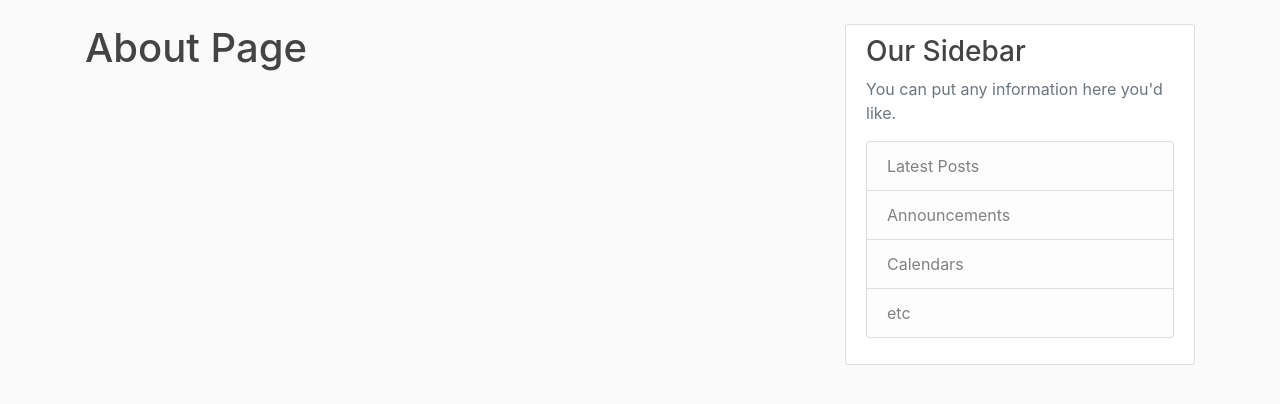
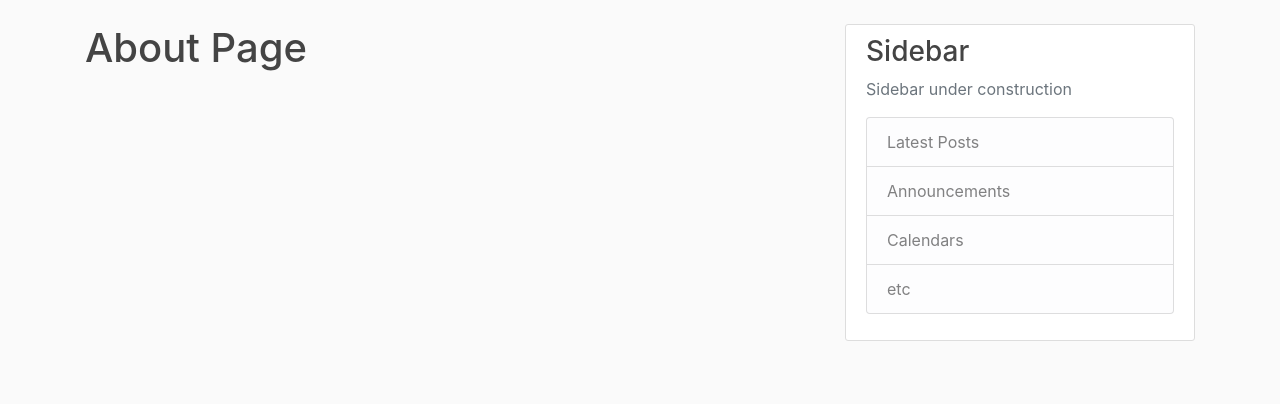
Before and after one commit to royalsaltmerchant/zennit, a Flask app: page /about in a window 1280 px wide. Shown: the part 56-460 px from the top of the page. Run offline with Flask 2, Linux system fonts and the light colour scheme; some libraries are stand-ins or nearby versions.

Commit message:
sidebar under construction

```diff
--- a/flaskblog/templates/layout.html
+++ b/flaskblog/templates/layout.html
@@ -57,8 +57,8 @@
           </div>
           <div class="col-md-4">
             <div class="content-section">
-              <h3>Our Sidebar</h3>
-              <p class='text-muted'>You can put any information here you'd like.
+              <h3>Sidebar</h3>
+              <p class='text-muted'>Sidebar under construction
                 <ul class="list-group">
                   <li class="list-group-item list-group-item-light">Latest Posts</li>
                   <li class="list-group-item list-group-item-light">Announcements</li>
```
